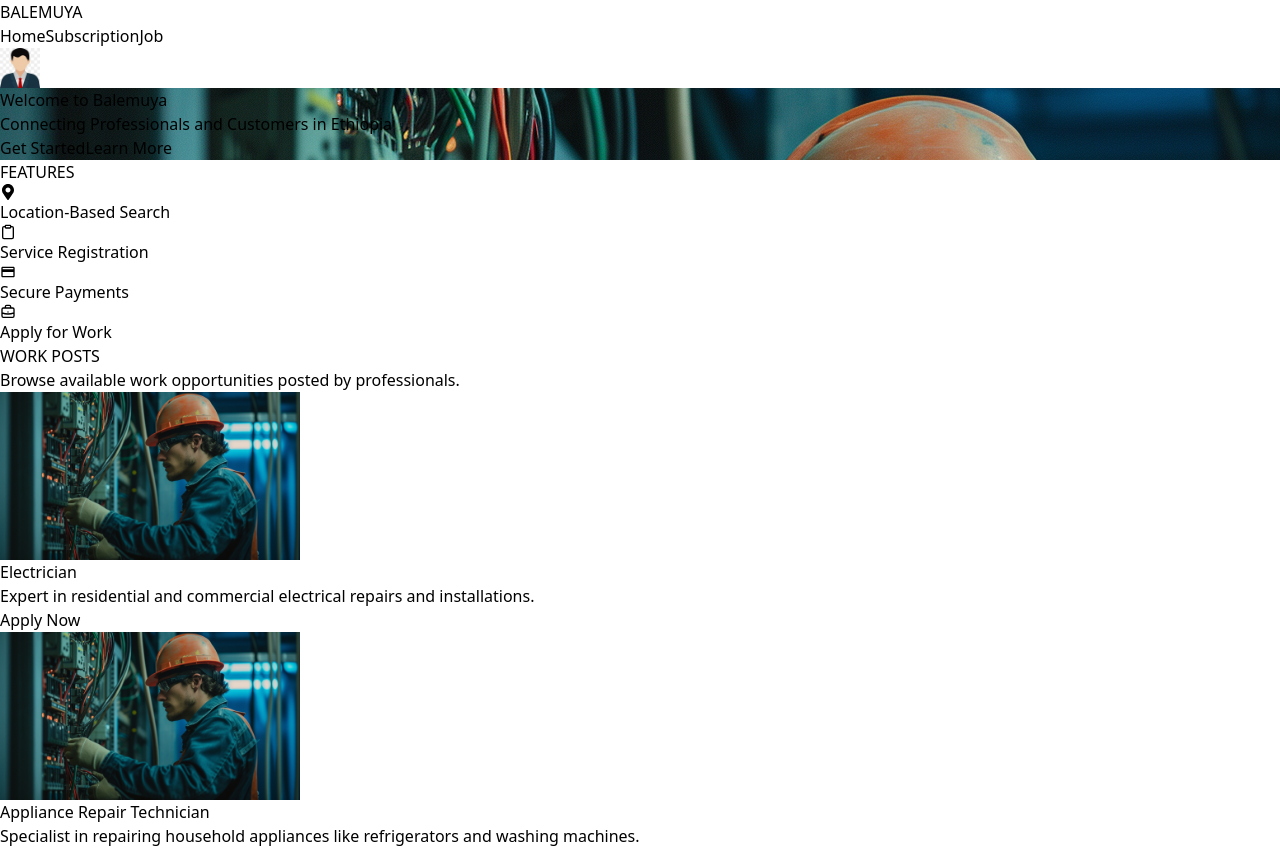
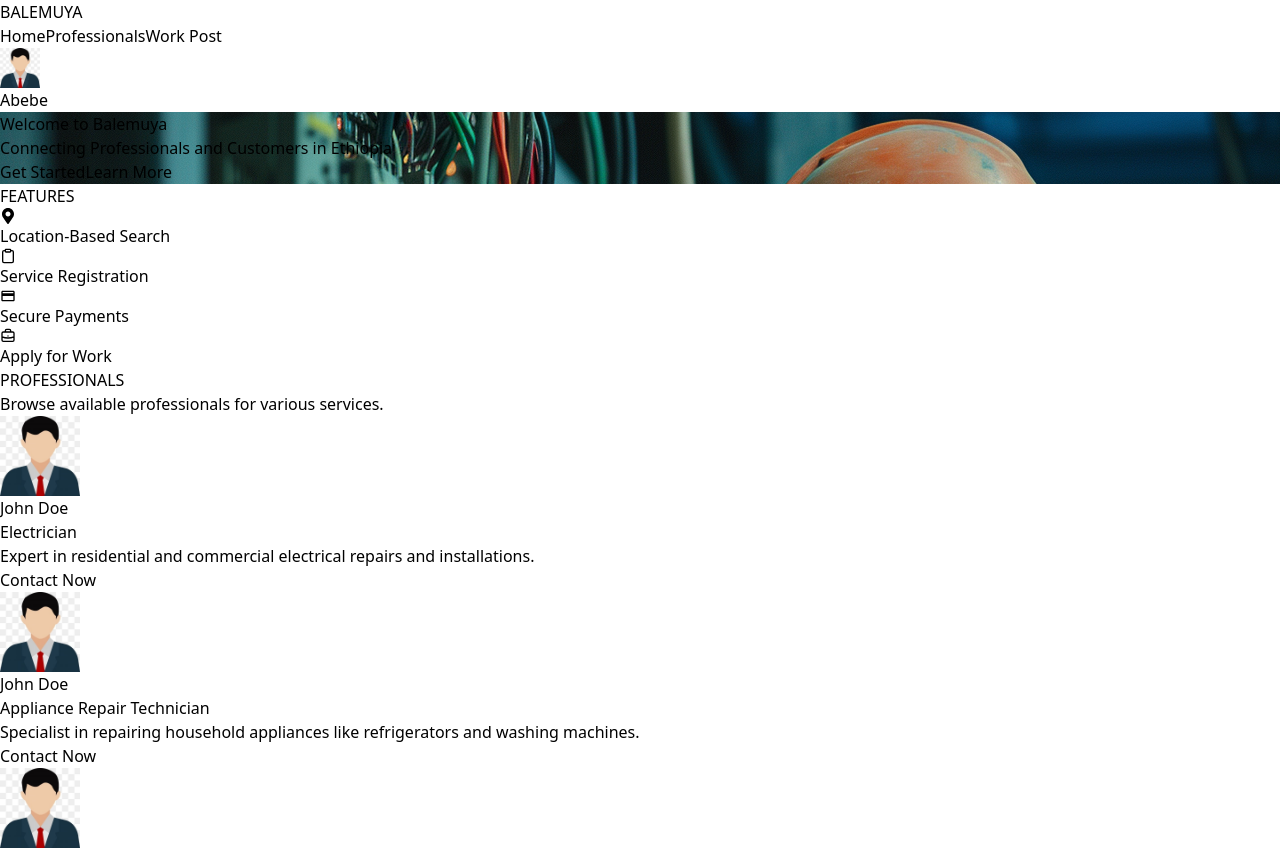
Before and after one commit to balemuya-LSMP/balemuya-fe, a Next.js app: page /customer in a window 1280 px wide. Shown: the top 850 px of the page. Built offline with nearby package versions, Linux system fonts and the light colour scheme.

Commit message:
customer

```diff
--- a/src/app/customer/page.tsx
+++ b/src/app/customer/page.tsx
@@ -15,56 +15,64 @@ import Footer from "../(features)/_components/footer";
 const workSamples = [
   {
     id: 1,
+    name: "John Doe",
     category: "Home Services",
+    location: "2 km",
+    addresses: "Addis Ababa",
     title: "Electrician",
     description:
       "Expert in residential and commercial electrical repairs and installations.",
-    image: "/images/ele.png",
+    image: "/images/user.jpg",
   },
   {
     id: 2,
+    name: "John Doe",
     category: "Repair and Maintenance",
     title: "Appliance Repair Technician",
     description:
       "Specialist in repairing household appliances like refrigerators and washing machines.",
-    image: "/images/ele.png",
+    image: "/images/user.jpg",
   },
   {
     id: 3,
+    name: "John Doe",
     category: "Event Services",
     title: "Photographer",
     description:
       "Professional photographer for weddings, parties, and corporate events.",
-    image: "/images/ele.png",
+    image: "/images/user.jpg",
   },
   {
     id: 4,
+    name: "John Doe",
     category: "Technology and IT",
     title: "CCTV Installation Technician",
     description:
       "Secure your home and office with expert CCTV installation services.",
-    image: "/images/ele.png",
+    image: "/images/user.jpg",
   },
   {
     id: 5,
+    name: "John Doe",
     category: "Construction and Renovation",
     title: "Painter",
     description: "Professional painting services for homes and offices.",
-    image: "/images/ele.png",
+    image: "/images/user.jpg",
   },
   {
     id: 6,
+    name: "John Doe",
     category: "Health and Wellness",
     title: "Personal Trainer",
     description:
       "Customized fitness training programs for individuals and groups.",
-    image: "/images/ele.png",
+    image: "/images/user.jpg",
   },
 ];
 
 export default function Home() {
   return (
-    <div className="bg-gray-100 font-sans">
+    <div className="bg-gray-100 font-sans no-scrollbar">
       {/* Navbar */}
       <header className="bg-white shadow">
         <div className="container mx-auto px-4 py-4 flex justify-between items-center">
@@ -74,10 +82,10 @@ export default function Home() {
               Home
             </a>
             <a href="#" className="text-gray-700 hover:text-purple-700">
-              Subscription
+              Professionals
             </a>
             <a href="#" className="text-gray-700 hover:text-purple-700">
-              Job
+              Work Post
             </a>
           </nav>
           <div className="w-10 h-10 rounded-full bg-gray-300 flex items-center justify-center">
@@ -88,6 +96,10 @@ export default function Home() {
               height={40}
               className="rounded-full"
             />
+
+            <div className="w-3 h-3 bg-green-500 rounded-full absolute top-0 right-0">
+              Abebe
+            </div>
           </div>
         </div>
       </header>
@@ -138,12 +150,12 @@ export default function Home() {
         </div>
       </section>
 
-      {/* Work Posts Section */}
+      {/* Professionals Section */}
       <section className="py-12 bg-white px-4">
         <div className="text-center mb-8">
-          <h3 className="text-3xl font-bold text-gray-800">WORK POSTS</h3>
+          <h3 className="text-3xl font-bold text-gray-800">PROFESSIONALS</h3>
           <p className="text-gray-600">
-            Browse available work opportunities posted by professionals.
+            Browse available professionals for various services.
           </p>
         </div>
         <div className="container mx-auto grid grid-cols-1 sm:grid-cols-2 md:grid-cols-3 lg:grid-cols-4 gap-6">
@@ -152,19 +164,25 @@ export default function Home() {
               key={work.id}
               className="bg-gray-100 p-4 rounded-lg shadow-lg hover:shadow-xl transition-shadow duration-300"
             >
-              <Image
-                src={work.image}
-                alt={work.title}
-                width={300}
-                height={200}
-                className="rounded-lg"
-              />
+              <div className="flex justify-between items-center">
+                <div className="flex justify-center gap-8 items-center">
+                  <Image
+                    src={work.image}
+                    alt={work.title}
+                    width={80}
+                    height={80}
+                    className="rounded-full"
+                  />
+                  <p>{work.name}</p>
+                </div>
+              </div>
+
               <h4 className="text-lg font-bold mt-4 text-gray-800">
                 {work.title}
               </h4>
               <p className="text-gray-600 mt-2 text-sm">{work.description}</p>
               <button className="mt-4 px-4 py-2 bg-purple-700 text-white rounded-lg hover:bg-purple-800">
-                Apply Now
+                Contact Now
               </button>
             </div>
           ))}
```
